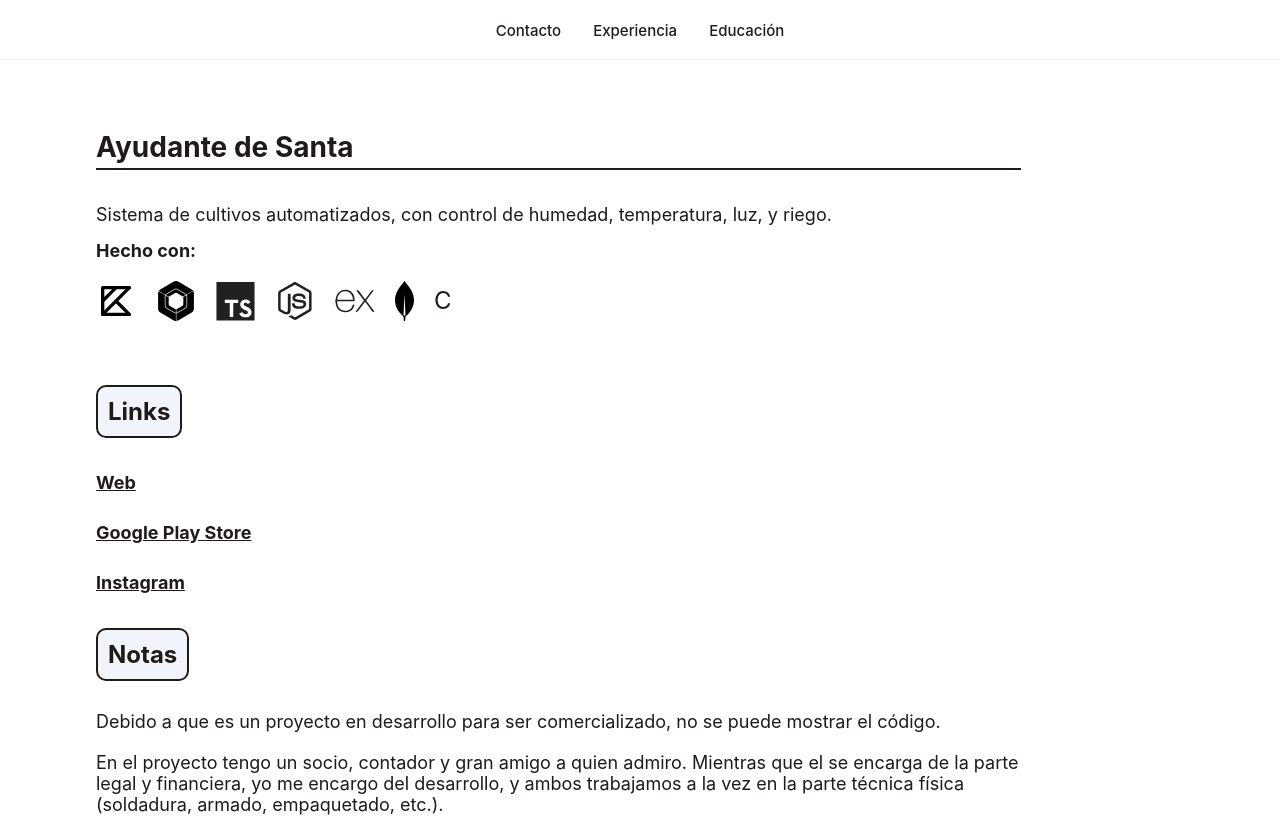
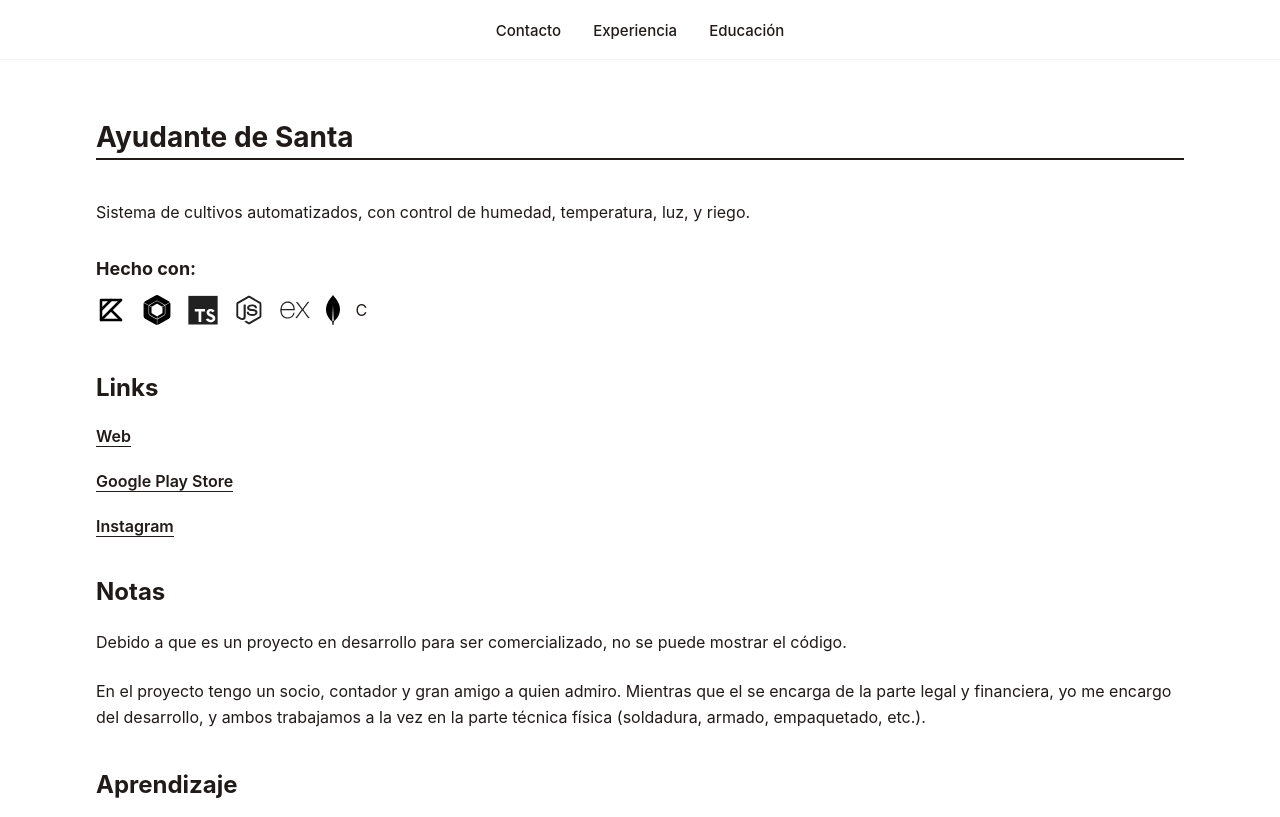
Before and after one commit to 2piradrian/portfolio-web, a Next.js app: page /project/0 in a window 1280 px wide. Shown: the top 817 px of the page. Built offline with nearby package versions, Linux system fonts and the light colour scheme.

Commit message:
new styles

```diff
--- a/src/components/education-item/style.module.css
+++ b/src/components/education-item/style.module.css
@@ -1,9 +1,9 @@
 .container {
 	width: 100%;
-	padding: 24px 0;
+	padding: 32px 0;
 	display: flex;
 	flex-direction: column;
-	gap: 4px;
+	gap: 8px;
 	border-bottom: 1px solid rgba(119, 87, 76, 0.2);
 }
 
--- a/src/components/project-element/style.module.css
+++ b/src/components/project-element/style.module.css
@@ -1,35 +1,41 @@
 .container {
 	display: flex;
 	flex-direction: column;
-	justify-content: flex-start;
-	align-items: flex-start;
-	margin: 10px 0px;
+	gap: 24px;
+	width: 100%;
 }
 
 .image {
 	width: 100%;
 	height: auto;
-	border-radius: 20px;
-	margin: 20px 0px;
+	border-radius: 12px;
+	border: 1px solid rgba(0, 0, 0, 0.05);
 }
 
 .title {
-	margin: 20px 0px;
-	padding: 10px;
-	border-radius: 10px;
-	background-color: var(--surface);
-	color: var(--onSurface);
-	border: 2px solid var(--onSurface);
+	font-size: 24px;
+	font-weight: 700;
+	color: var(--contrast);
+	margin-top: 16px;
 }
 
 .text {
-	font-size: 18px;
-	margin: 10px 0px;
+	font-size: 16px;
+	line-height: 1.6;
+	color: var(--onSurface);
+	margin: 0;
 }
 
 .link {
-	font-size: 18px;
-	line-height: 50px;
-	font-weight: 700;
-	text-decoration: underline;
+	font-size: 16px;
+	font-weight: 600;
+	color: var(--contrast);
+	text-decoration: none;
+	border-bottom: 1px solid var(--contrast);
+	align-self: flex-start;
+	transition: opacity 0.2s;
 }
+
+.link:hover {
+	opacity: 0.7;
+}
--- a/src/sections/Education/style.module.css
+++ b/src/sections/Education/style.module.css
@@ -1,6 +1,6 @@
 .educationContainer {
+	width: 100%;
 	display: flex;
 	flex-direction: column;
-	align-items: center;
-	gap: 25px;
+	gap: 0;
 }
--- a/src/sections/Experience/style.module.css
+++ b/src/sections/Experience/style.module.css
@@ -1,6 +1,6 @@
 .educationContainer {
+	width: 100%;
 	display: flex;
 	flex-direction: column;
-	align-items: center;
-	gap: 25px;
+	gap: 0;
 }
--- a/src/sections/ProjectDetails/style.module.css
+++ b/src/sections/ProjectDetails/style.module.css
@@ -1,82 +1,43 @@
 .container {
-	width: var(--container-width);
-	max-width: var(--max-width);
+	width: 100%;
 	display: flex;
 	flex-direction: column;
-	justify-content: flex-start;
-	align-items: flex-start;
-	flex-wrap: wrap;
+	gap: 32px;
+	padding-bottom: 60px;
 }
 
 .techBox {
 	width: 100%;
-	margin: 10px 0px;
 }
 
 .longDescription {
-	margin: 10px 0px;
-	font-size: 18px;
+	font-size: 16px;
+	line-height: 1.6;
+	color: var(--onSurface);
+	margin-top: 16px;
+	text-align: justify;
 }
 
 .techsTitle {
-	margin: 15px 0px;
 	font-size: 18px;
+	font-weight: 700;
+	margin-top: 32px;
+	margin-bottom: 16px;
+	color: var(--contrast);
 }
 
 .technologiesContainer {
-	margin: 10px 0px;
 	display: flex;
-	justify-content: flex-start;
+	flex-wrap: wrap;
+	gap: 16px;
 	align-items: center;
-	flex-wrap: wrap;
-	gap: 20px;
 }
 
-.technologiesContainer > img {
+.technologiesContainer img {
+	height: 30px;
 	width: auto;
-	height: 40px;
-}
-
-.technologiesContainer > span {
-	font-size: 24px;
-	margin: 10px 0px;
-}
-
-.link {
-	margin: 10px;
-	font-size: 20px;
-	font-weight: 700;
-}
-
-.image {
-	width: 80%;
-	height: auto;
-	border-radius: 20px;
-}
-
-.linkContainer {
-	margin: 10px 0px;
-	display: flex;
-	justify-content: flex-start;
-	align-items: flex-start;
-	flex-direction: column;
-	gap: 20px;
-}
-
-.linksTitle {
-	font-size: 28px;
-}
-
-.linkContainer > a {
-	text-decoration: underline;
-	margin: 0px;
 }
 
 .content {
-	display: flex;
-	flex-direction: column;
-	justify-content: flex-start;
-	align-items: flex-start;
-	margin: 10px 0px;
 	width: 100%;
 }
```
